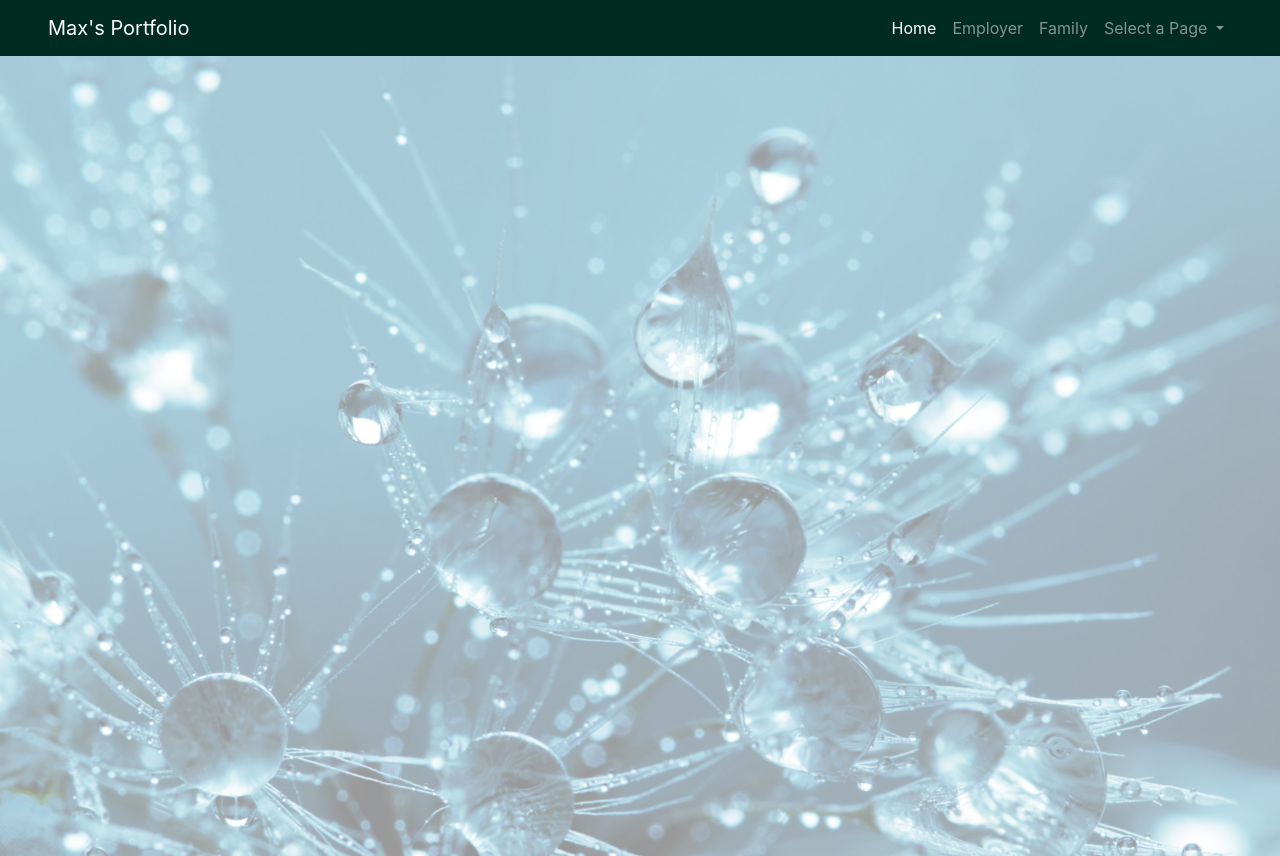
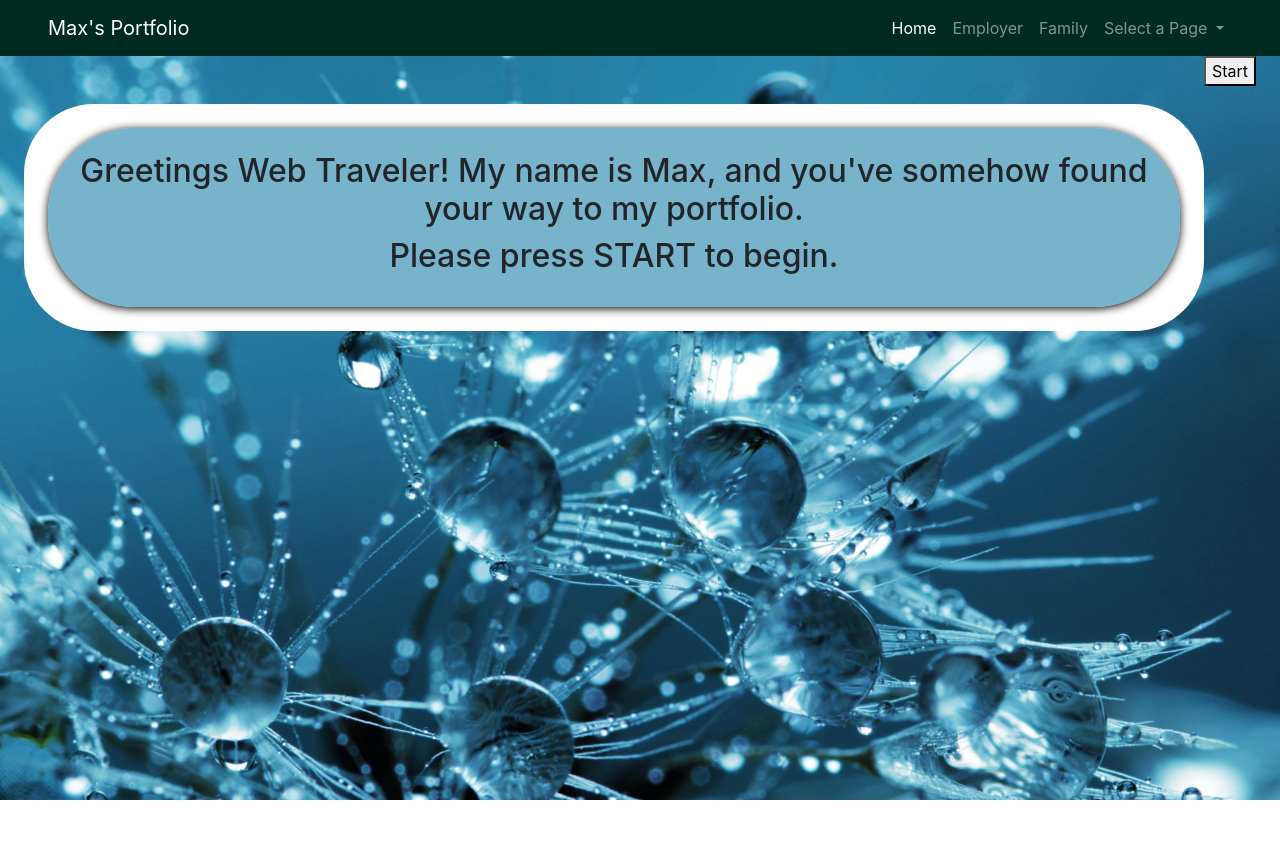
Before and after one commit to maxd66/advanced-portfolio, a plain HTML site: page index.html in a window 1280 px wide. After the commit the page ends 800 px from the top, so only its background shows below. Drawn offline with nearby package versions, Linux system fonts and the light colour scheme.

Commit message:
changed script file name, added font links, added question widget and button. Styled question.

```diff
--- a/assets/css/style.css
+++ b/assets/css/style.css
@@ -1,25 +1,27 @@
-/* html {
-    background-image: url(../images/rain1.jpg);
-    background-position: center;
-    background-size: cover;
-    height: 100%;
-    width: 100%;
-} */
 body, html {
     height: 100%;
-}
+  }
 
-* {
-    box-sizing: border-box;
-}
+  .bg {
+    /* The image used */
+    background-image: url("../images/rain2.jpg");
 
-.custom-bg-image {
-    background-image: url(../images/rain2.jpg);
+    /* Full height */
+    height: 100%;
+
+    /* Center and scale the image nicely */
     background-position: center;
+    background-repeat: no-repeat;
     background-size: cover;
-    background-repeat: no-repeat;
-    filter: blur(0px);
-    -webkit-filter: blur(0px);
-    opacity: 40%;
-    height: 100%;
-}
+  }
+
+  #outer-question-box {
+      background-color: white;
+      border-radius: 70px;
+  }
+
+  #inner-question-box {
+      background-color: #3991b4af;
+      border-radius: 85px;
+      box-shadow: 0px 1.5px 10px black;
+  }
--- /dev/null
+++ b/assets/js/script.js
@@ -0,0 +1,5 @@
+// const setBackgroundImg = () => {
+//     $('html').attr('style', 'background-image: url(./assets/images/rain2.jpg); background-position: center; background-size: cover; height: 100%; width: 100%;')
+// }
+
+// setBackgroundImg();
--- a/index.html
+++ b/index.html
@@ -1,17 +1,21 @@
 <!DOCTYPE html>
-<html lang="en">
+<html>
 <head>
     <meta charset="UTF-8">
     <meta http-equiv="X-UA-Compatible" content="IE=edge">
     <meta name="viewport" content="width=device-width, initial-scale=1.0">
     <title>Max's Portfolio</title>
+    <link rel="preconnect" href="https://fonts.googleapis.com">
+    <link rel="preconnect" href="https://fonts.gstatic.com" crossorigin>
+    <link href="https://fonts.googleapis.com/css2?family=Montserrat&family=Source+Code+Pro&display=swap" rel="stylesheet">
     <link
     rel="stylesheet"
     href="https://cdnjs.cloudflare.com/ajax/libs/twitter-bootstrap/4.5.0/css/bootstrap.min.css"
-  />
+    />
     <link rel="stylesheet" href="./assets/css/style.css" />
 </head>
 <body>
+  <div class="bg">
     <nav class="navbar navbar-expand-sm navbar-dark sticky-top px-md-5" style="background-color: rgb(0, 43, 32);">
         <a class="navbar-brand" href="./index.html">Max's Portfolio</a>
         <button class="navbar-toggler" type="button" data-toggle="collapse" data-target="#navbarNavDropdown" aria-controls="navbarNavDropdown" aria-expanded="false" aria-label="Toggle navigation">
@@ -41,7 +45,19 @@
           </ul>
         </div>
       </nav>
-      <div class="custom-bg-image"></div>
+      <div id="question-answer-container" class="mx-1 mx-md-4 d-flex flex-column flex-xl-row">
+        <section id="outer-question-box" class="my-5 p-3">
+          <div id="inner-question-box" class="text-center m-2 p-4">
+            <h2 class="question">Greetings Web Traveler! My name is Max, and you've somehow found your way to my portfolio.</h2>
+            <h2 class="question">Please press START to begin.</h2>
+          </div>
+        </section>
+        <section id="button-box" class="text-center">
+          <button id="start-button">Start</button>
+        </section>
+      </div>
+  </div>
+      <!-- <div class="custom-bg-image"></div> -->
     <script src="https://code.jquery.com/jquery-3.5.1.slim.min.js" integrity="sha384-DfXdz2htPH0lsSSs5nCTpuj/zy4C+OGpamoFVy38MVBnE+IbbVYUew+OrCXaRkfj" crossorigin="anonymous"></script>
     <script src="https://cdn.jsdelivr.net/npm/bootstrap@4.5.3/dist/js/bootstrap.bundle.min.js" integrity="sha384-ho+j7jyWK8fNQe+A12Hb8AhRq26LrZ/JpcUGGOn+Y7RsweNrtN/tE3MoK7ZeZDyx" crossorigin="anonymous"></script>
     <script
@@ -49,5 +65,6 @@
       src="https://cdnjs.cloudflare.com/ajax/libs/moment.js/2.27.0/moment.min.js"
     ></script>
     <script src="https://code.jquery.com/jquery-3.5.1.min.js"></script>
+    <script src="./assets/js/script.js"></script>
 </body>
 </html>
```
Also changed, not shown: assets/js/style.js (deleted).
